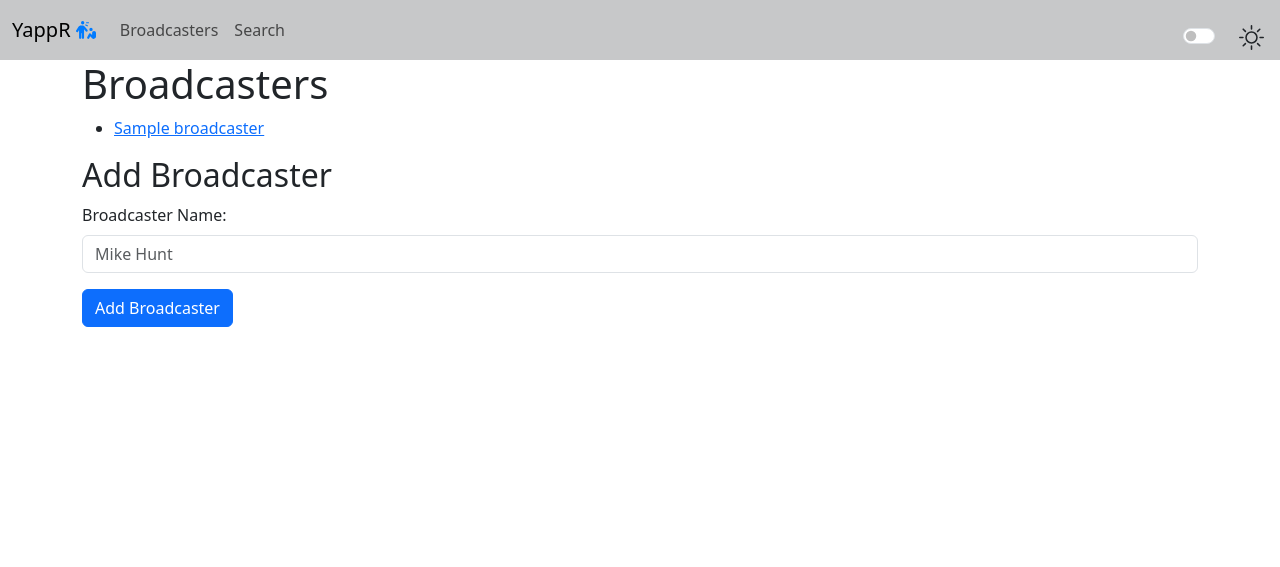
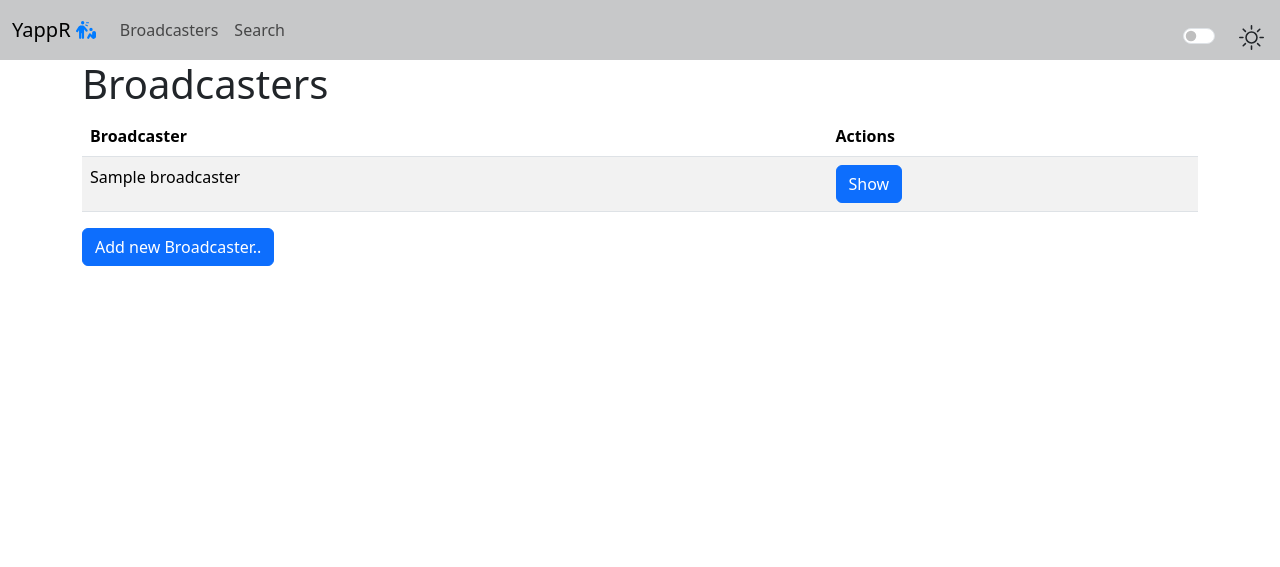
Before and after one commit to hauskens/YappR, a Flask app: template app/templates/broadcasters.html in a window 1280 px wide. Shown: the top 567 px of the page. Run offline with Flask 3, Linux system fonts and the light colour scheme; the template is opened without the code that fills it: most values are stand-ins (such as "Sample title", 1, 10 or a date in 2020); parts of the project's set-up code (start-up, migrations or seed data) failed here and were passed over; some libraries are stand-ins or nearby versions.

Commit message:
edit broadcaster overview

```diff
--- a/app/templates/broadcasters.html
+++ b/app/templates/broadcasters.html
@@ -3,23 +3,40 @@
 {% block content %}
   <div class="container">
     <h1>Broadcasters</h1>
-    <ul>
+    <table class="table table-striped">
+      <thead>
+        <tr>
+          <th scope="col">Broadcaster</th>
+          <th scope="col">Actions</th>
+        </tr>
+      </thead>
+      <tbody>
       {% for broadcaster in broadcasters %}
-        <li>
-          <a href="{{ url_for('broadcaster_edit', id=broadcaster.id) }}" class="text-primary">{{ broadcaster.name }}</a>
-        </li>
+        <tr>
+        <td>
+          {{ broadcaster.name }}<a href="{{ url_for('broadcaster_edit', id=broadcaster.id) }}" class="text-primary"></a>
+        </td>
+        <td>
+          <a class="btn btn-primary" role="button" href="{{ url_for('broadcaster_edit', id=broadcaster.id) }}">Show</a>
+        </td>
+        </tr>
       {% endfor %}
-    </ul>
+      </tbody>
+    </table>
 
-    <h2>Add Broadcaster</h2>
+    <a class="btn btn-primary" data-bs-toggle="collapse" href="#collapseManageChannel" role="button" aria-expanded="false" aria-controls="collapseExample">
+      Add new Broadcaster..
+    </a>
+      <div class="collapse" id="collapseManageChannel">
       <form action="{{ url_for('broadcaster_create') }}" method="post">
         <div class="mb-3">
           <label for="name" class="form-label">Broadcaster Name:</label>
           <input type="text" id="name" name="name" class="form-control" pattern="[A-Za-z0-9_!][A-Za-z0-9_! ]*" required placeholder="Mike Hunt" required title="Only A-Z or numbers allowed">
         </div>
 
-      <button type="submit" class="btn btn-primary">Add Broadcaster</button>
+        <button type="submit" class="btn btn-primary">Save Broadcaster</button>
       </form>
+    </div>
   </div>
 
   {% with messages = get_flashed_messages() %}
```
Lines whose indentation alone changed are shown as unchanged.
